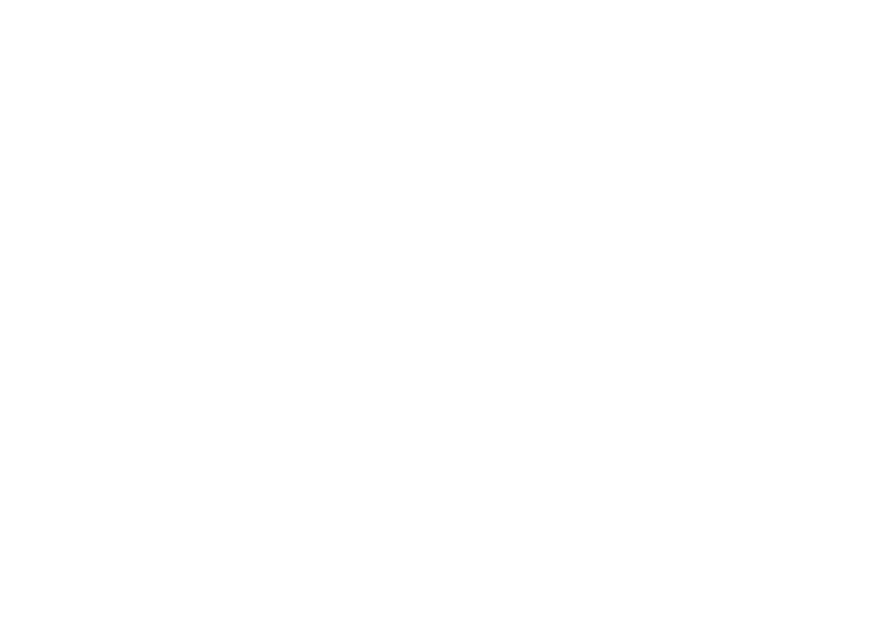
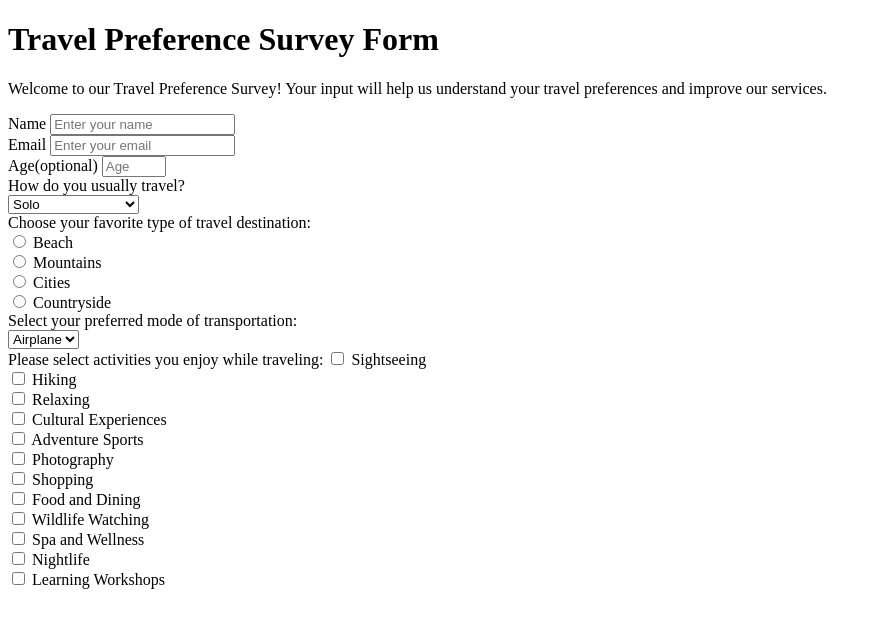
Before and after one commit to AnkiCodeAdventures/Survey-form, a plain HTML site: page index.html in a window 1280 px wide. Shown: the whole page, without its empty margins (0-881 px from the left). Drawn offline with Linux system fonts and the light colour scheme.

Commit message:
add html for survey form

```diff
--- a/index.html
+++ b/index.html
@@ -4,8 +4,144 @@
     <meta charset="UTF-8" />
     <meta name="viewport" content="width=device-width, initial-scale=1.0" />
     <link href="styles.css" rel="stylesheet" />
-
     <title>Survey Form</title>
   </head>
-  <body></body>
+  <body>
+    <h1 id="title">Travel Preference Survey Form</h1>
+    <p id="description">
+      Welcome to our Travel Preference Survey! Your input will help us
+      understand your travel preferences and improve our services.
+    </p>
+    <form id="survey-form">
+      <!-- Basic user information -->
+      <label for="name" id="name-label">Name</label>
+      <input
+        type="text"
+        id="name"
+        name="name"
+        placeholder="Enter your name"
+        required
+      /><br />
+      <label for="email" id="email-label">Email</label>
+      <input
+        type="email"
+        id="email"
+        name="email"
+        placeholder="Enter your email"
+        required
+      /><br />
+      <label for="age" id="number-label">Age(optional)</label>
+      <input
+        type="number"
+        id="age"
+        name="age"
+        min="8"
+        max="105"
+        placeholder="Age"
+      /><br />
+
+      <!-- Preferred Travel Companion -->
+      <label>How do you usually travel?</label><br />
+      <select id="companion" name="companion">
+        <option value="solo">Solo</option>
+        <option value="family">With Family</option>
+        <option value="friends">With Friends</option>
+        <option value="tour-group">With a Tour Group</option></select
+      ><br />
+
+      <!-- Favorite Travel destination -->
+      <label> Choose your favorite type of travel destination: </label><br />
+      <input type="radio" name="destination" id="beach" value="beach" />
+      <label for="beach">Beach</label><br />
+      <input type="radio" name="destination" id="mountains" value="mountains" />
+      <label for="mountains">Mountains</label><br />
+      <input type="radio" name="destination" id="cities" value="cities" />
+      <label for="cities">Cities</label><br />
+      <input
+        type="radio"
+        name="destination"
+        id="countryside"
+        value="countryside"
+      />
+      <label for="countryside">Countryside</label><br />
+
+      <!-- Preferred transportation -->
+      <label>Select your preferred mode of transportation: </label><br />
+      <select id="vehicle" name="mode-of-travel">
+        <option value="airplane">Airplane</option>
+        <option value="train">Train</option>
+        <option value="car">Car</option>
+        <option value="car">Car</option></select
+      ><br />
+
+      <!-- Activities -->
+      <label>Please select activities you enjoy while traveling:</label>
+
+      <input
+        type="checkbox"
+        id="sightseeing"
+        name="activities"
+        value="sightseeing"
+      />
+      <label for="sightseeing">Sightseeing</label><br />
+
+      <input type="checkbox" id="hiking" name="activities" value="hiking" />
+      <label for="hiking">Hiking</label><br />
+
+      <input type="checkbox" id="relaxing" name="activities" value="hiking" />
+      <label for="relaxing">Relaxing</label><br />
+
+      <input
+        type="checkbox"
+        id="cultural-experiences"
+        name="activities"
+        value="cultural-experiences"
+      />
+      <label for="cultural-experiences">Cultural Experiences</label><br />
+
+      <input
+        type="checkbox"
+        id="adventure-sports"
+        name="activities"
+        value="adventure-sports"
+      />
+      <label for="adventure-sports">Adventure Sports</label><br />
+
+      <input type="checkbox" id="" name="activities" value="photography" />
+      <label for="photography">Photography</label><br />
+
+      <input type="checkbox" id="" name="activities" value="shopping" />
+      <label for="shopping">Shopping</label><br />
+
+      <input type="checkbox" id="food" name="activities" value="food" />
+      <label for="food">Food and Dining</label><br />
+
+      <input
+        type="checkbox"
+        id="wildlife-watching"
+        name="activities"
+        value="wildlife-watching"
+      />
+      <label for="wildlife-watching">Wildlife Watching</label><br />
+
+      <input type="checkbox" id="spa" name="activities" value="spa" />
+      <label for="spa">Spa and Wellness</label><br />
+
+      <input
+        type="checkbox"
+        id="nightlife"
+        name="activities"
+        value="nightlife"
+      />
+      <label for="nightlife">Nightlife</label><br />
+
+      <input
+        type="checkbox"
+        id="learning-workshops"
+        name="activities"
+        value="learning-workshops"
+      />
+      <label for="learning-workshops">Learning Workshops</label><br />
+    </form>
+  </body>
 </html>
```
